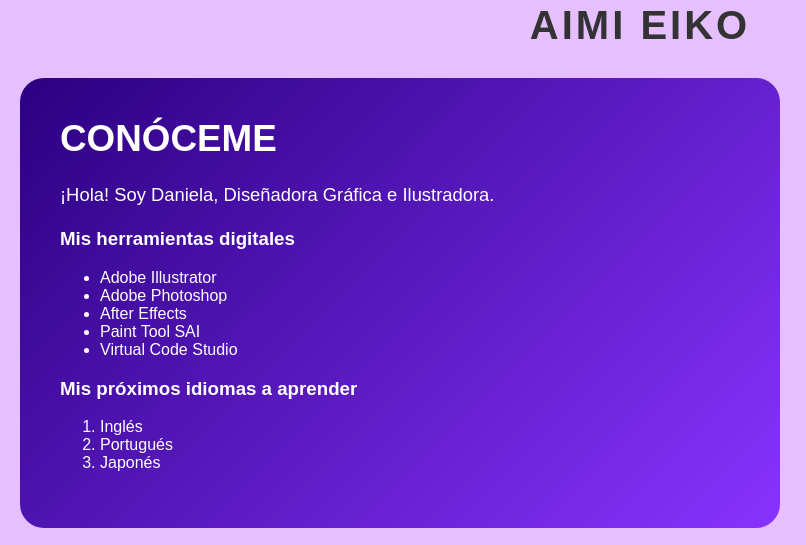
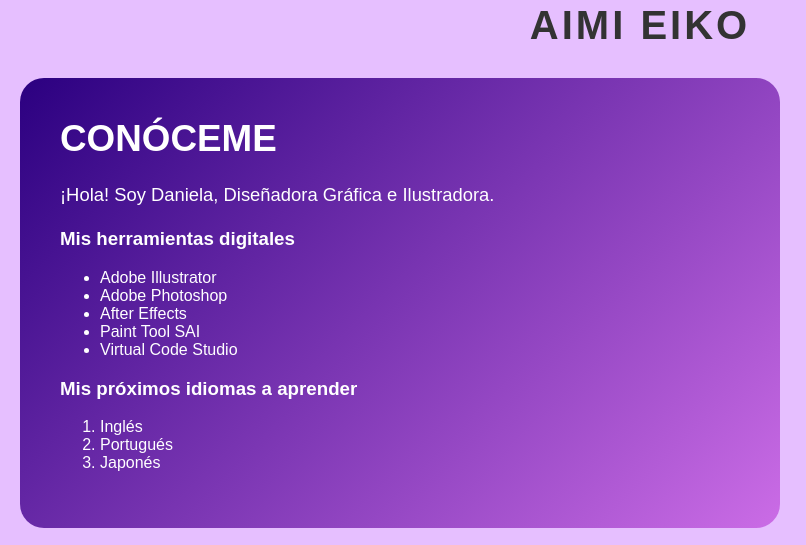
Before and after one commit to danirami2006-dev/Portafolio, a plain HTML site: page index.html in a window 1280 px wide. Shown: the part 600-1145 px from the top of the page, 0-806 px from the left. Drawn offline with Linux system fonts and the light colour scheme.

Commit message:
Update index.html

```diff
--- a/index.html
+++ b/index.html
@@ -66,7 +66,7 @@
 
      .tarjeta-texto {
         flex: 1.2;
-        background: linear-gradient(135deg, #2b0080, #8833ff);
+        background: linear-gradient(135deg, #2b0080, #cb6ce6);
         padding: 40px;
         border-radius: 24px;
         color: #ffffff;     }
```
